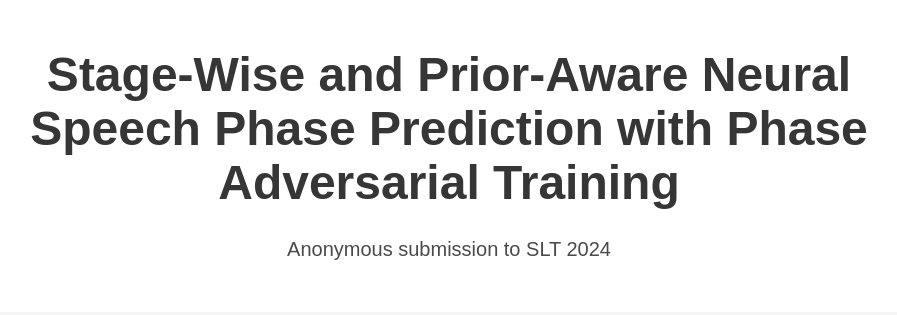
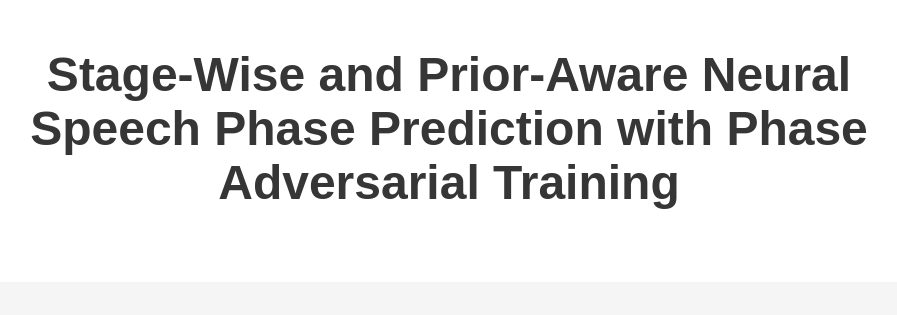
Before and after one commit to fliu215/fliu_demo, a plain HTML site: page index.html in a window 1280 px wide. Shown: the top 315 px of the page, without its empty margins (191-1088 px from the left). Drawn offline with nearby package versions, Linux system fonts and the light colour scheme; some icons are missing; a web font is replaced by a local one.

Commit message:
Update index.html

```diff
--- a/index.html
+++ b/index.html
@@ -31,7 +31,7 @@
           <h1 class="title is-1 publication-title">Stage-Wise and Prior-Aware Neural Speech Phase Prediction with Phase Adversarial Training</h1>
             <div class="is-size-5 publication-authors">
               <!-- Paper authors -->
-              <center>Anonymous submission to SLT 2024 </center>
+              <!--<center>Anonymous submission to SLT 2024 </center>-->
               <!-- <span class="author-block">
                 <a>Ye-Xin Lu</a>,</span>
               <span class="author-block">
```
